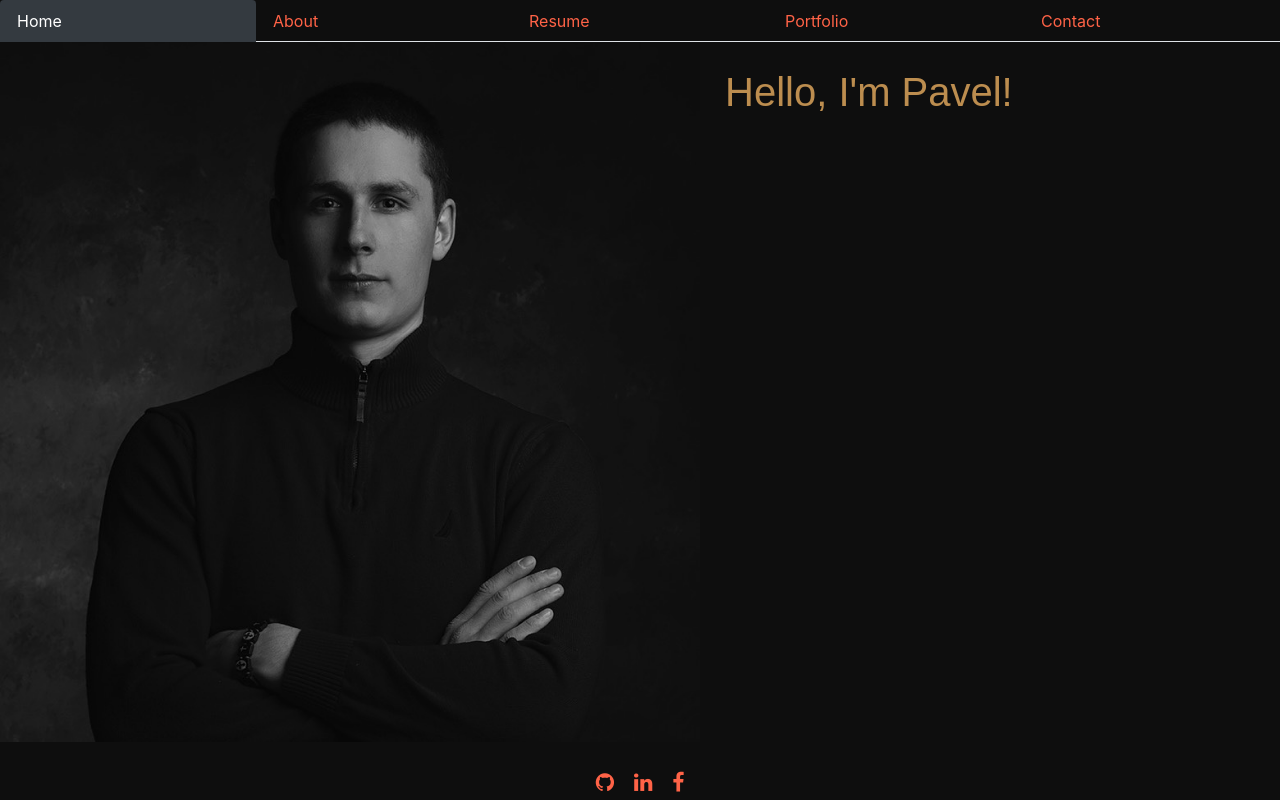
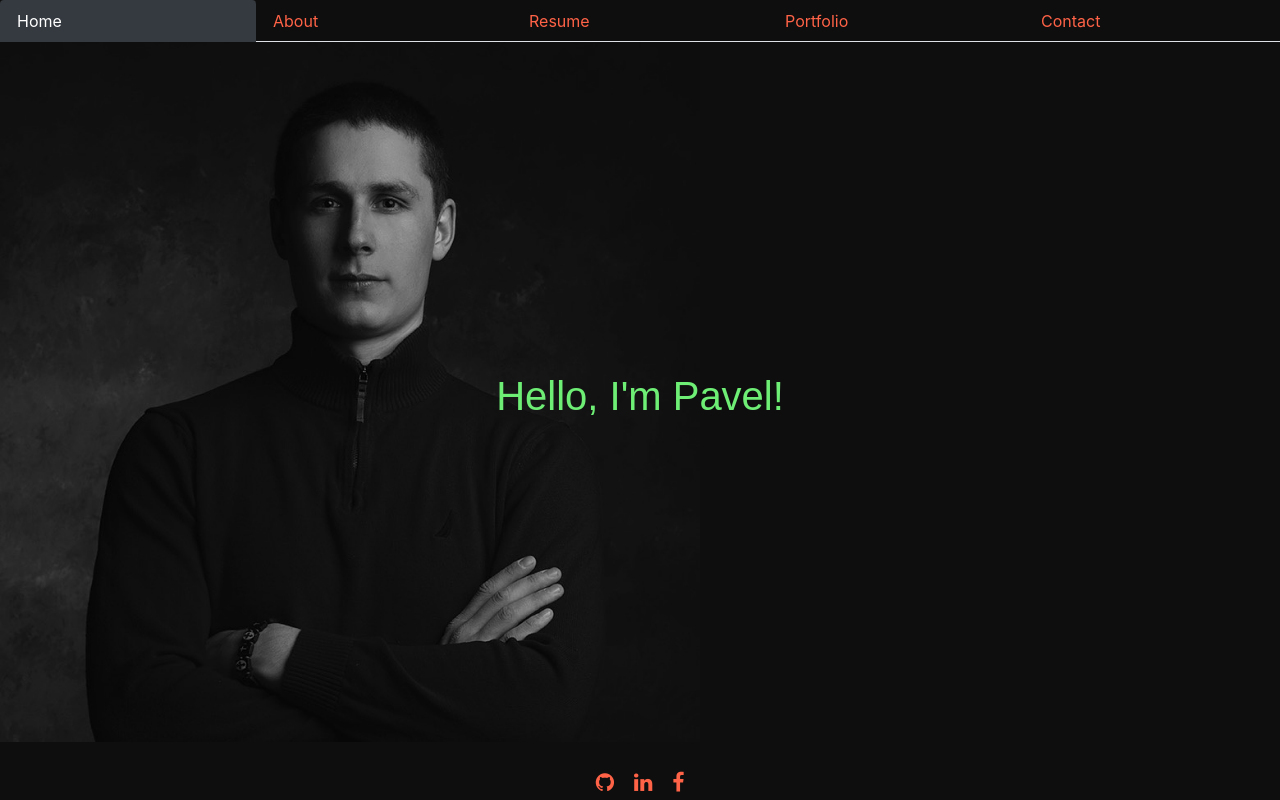
Before and after one commit to paveldarii/iPortfolio-2.0, a React (Create React App) app: page / in a window 1280 px wide. Built offline with nearby package versions, Linux system fonts and the light colour scheme.

Commit message:
added styling to center the text on the page

```diff
--- a/src/components/Hero/style.css
+++ b/src/components/Hero/style.css
@@ -10,17 +10,15 @@ html,
 }
 
 #main-text-container {
-  float: left;
-  padding: 25px;
-}
-#hero-container {
+  margin: 0;
+  position: absolute;
+  top: 50%;
+  left: 50%;
+  margin-right: -50%;
+  transform: translate(-50%, -50%);
 }
 
 .main-text {
   font: normal 40px/50px Montserrat, sans-serif;
-  color: rgb(188, 141, 79);
+  color: rgb(110, 238, 117);
 }
-
-#job-name {
-  color: #f2aa4cff;
-}
```
